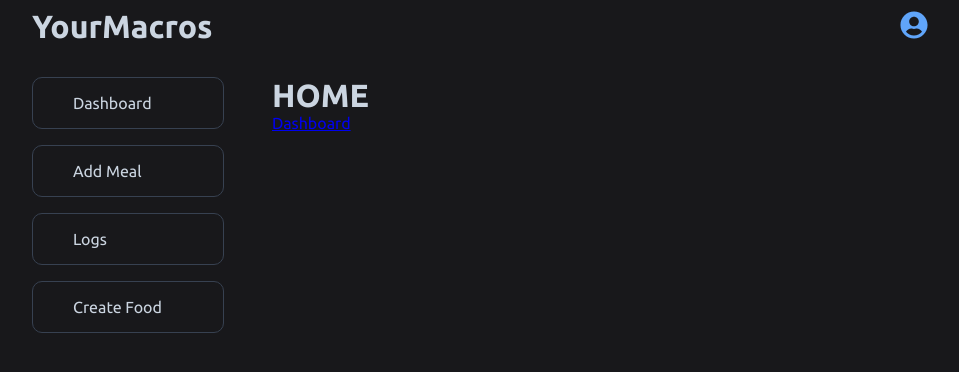
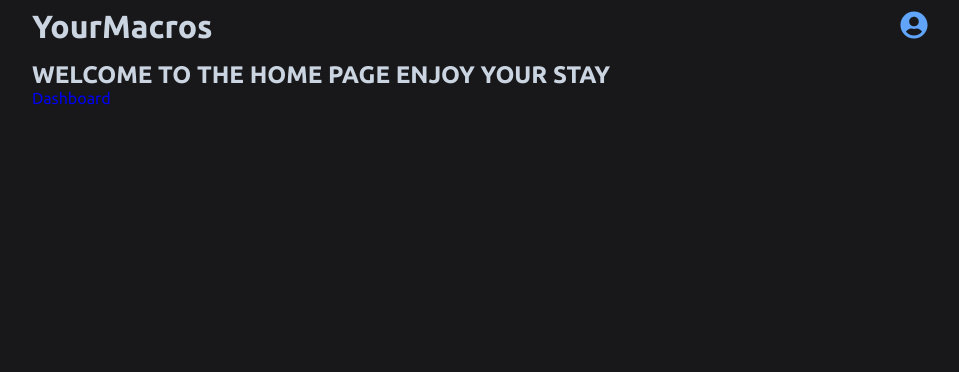
Before and after one commit to jonmico/your-macros, a React (Vite) app in the folder client/: page / in a window 1280 px wide. Shown: the top 372 px of the page, without its empty margins (160-1119 px from the left). Built offline with nearby package versions, Linux system fonts and the light colour scheme; some icons are missing.

Commit message:
Move Header out of AppLayout. Move the sizing out of AppLayout and into App. Start working on routing outside of the app itself to start carving out user registration and whatnot.

```diff
--- /dev/null
+++ b/client/src/App.module.css
@@ -0,0 +1,6 @@
+.appContainer {
+  width: 70%;
+  max-width: 1250px;
+  min-width: 750px;
+  margin: auto;
+}
--- a/client/src/App.tsx
+++ b/client/src/App.tsx
@@ -7,21 +7,26 @@ import Logs from './pages/logs-page/logs';
 import CreateFood from './pages/create-food/create-food';
 import GlobalStyles from './styles/global-styles';
 import Home from './pages/home/home';
+import styles from './App.module.css';
+import Header from './components/header/header';
 
 function App() {
   return (
     <>
       <GlobalStyles />
       <BrowserRouter>
+        <div className={styles.appContainer}>
+          <Header />
           <Routes>
+            <Route path={'/'} index element={<Home />} />
             <Route element={<AppLayout />}>
-            <Route index element={<Home />} />
               <Route path={'/dashboard'} element={<Dashboard />} />
               <Route path={'/add-meal'} element={<AddMeal />} />
               <Route path={'/logs'} element={<Logs />} />
               <Route path={'/create-food'} element={<CreateFood />} />
             </Route>
           </Routes>
+        </div>
       </BrowserRouter>
     </>
   );
--- a/client/src/components/app-layout/app-layout.styled.tsx
+++ /dev/null
@@ -1,8 +0,0 @@
-import styled from 'styled-components';
-
-export const StyledAppLayout = styled.div`
-  width: 70%;
-  max-width: 1250px;
-  min-width: 750px;
-  margin: auto;
-`;
--- a/client/src/components/app-layout/app-layout.tsx
+++ b/client/src/components/app-layout/app-layout.tsx
@@ -1,20 +1,17 @@
 import { Outlet } from 'react-router-dom';
 
-import Header from '../header/header';
+import Navbar from '../navbar/navbar';
 import styles from './app-layout.module.css';
-import Navbar from '../navbar/navbar';
-import { StyledAppLayout } from './app-layout.styled';
 
 export default function AppLayout() {
   return (
-    <StyledAppLayout>
-      <Header />
+    <div>
       <div className={styles.container}>
         <Navbar />
         <div className={styles.outletContainer}>
           <Outlet />
         </div>
       </div>
-    </StyledAppLayout>
+    </div>
   );
 }
--- a/client/src/components/header/header.module.css
+++ b/client/src/components/header/header.module.css
@@ -16,3 +16,8 @@
 .userIcon:hover {
   color: var(--color-blue-500);
 }
+
+.link {
+  text-decoration: none;
+  color: var(--color-slate-300);
+}
--- a/client/src/components/header/header.tsx
+++ b/client/src/components/header/header.tsx
@@ -1,3 +1,4 @@
+import { Link } from 'react-router-dom';
 import styles from './header.module.css';
 import { FaUserCircle } from 'react-icons/fa';
 
@@ -5,7 +6,9 @@ export default function Header() {
   return (
     <div className={styles.headerContainer}>
       <div>
-        <h1>YourMacros</h1>
+        <Link to={'/'} className={styles.link}>
+          <h1>YourMacros</h1>
+        </Link>
       </div>
       <div onClick={() => console.log('hi')}>
         <FaUserCircle className={styles.userIcon} />
--- a/client/src/pages/home/home.module.css
+++ b/client/src/pages/home/home.module.css
@@ -0,0 +1,8 @@
+.link {
+  text-decoration: none;
+  cursor: pointer;
+}
+
+.link:hover {
+  text-decoration: underline;
+}
--- a/client/src/pages/home/home.tsx
+++ b/client/src/pages/home/home.tsx
@@ -1,10 +1,13 @@
 import { Link } from 'react-router-dom';
+import styles from './home.module.css';
 
 export default function Home() {
   return (
     <div>
-      <h1>HOME</h1>
-      <Link to={'/dashboard'}>Dashboard</Link>
+      <h2>WELCOME TO THE HOME PAGE ENJOY YOUR STAY</h2>
+      <Link to={'/dashboard'} className={styles.link}>
+        Dashboard
+      </Link>
     </div>
   );
 }
```
Lines whose indentation alone changed are shown as unchanged.
